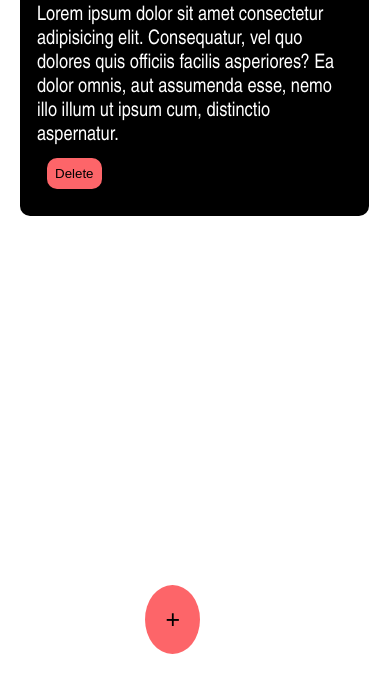
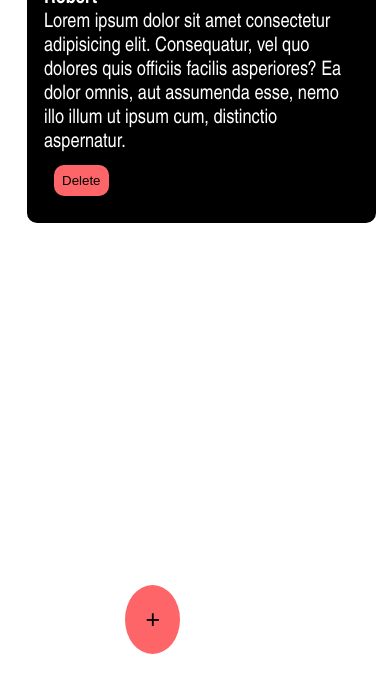
Before and after one commit to Gopi-dev2332/Capstone-Projects, a plain HTML site: page index.html in a window 390 px wide. Shown: the part 150-844 px from the top of the page. Drawn offline with Linux system fonts and the light colour scheme.

Commit message:
Add files via upload

```diff
--- a/style.css
+++ b/style.css
@@ -34,6 +34,7 @@
 @media screen and (max-width:500px) {
     #contains{
         width: 90%;
+        margin: 7px;
     }
 
 }
@@ -69,7 +70,7 @@
 
 @media screen and (max-width:500px) {
     #getpopup{
-        margin-right: 120px;
+        margin-right: 140px;
     }
 
 }
```
